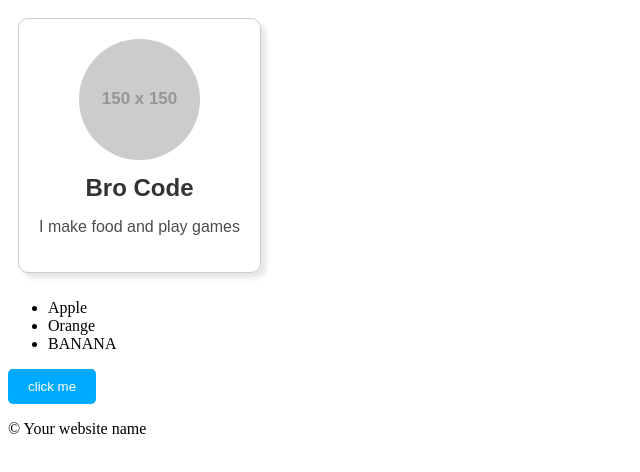
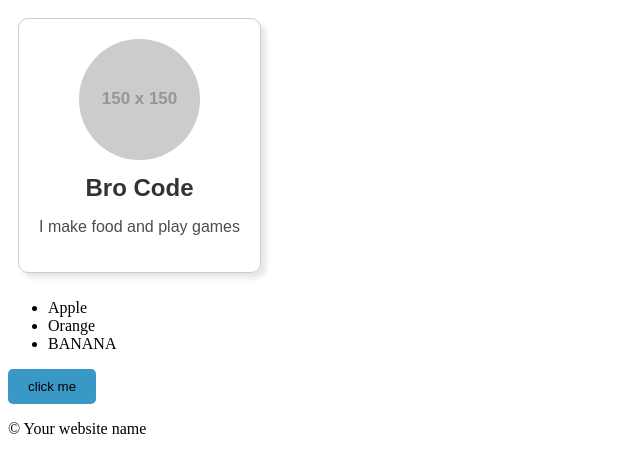
Before and after one commit to abhishek321207/React-practice, a React (Vite) app in the folder my-react-app/: page / in a window 1280 px wide. Shown: the top 472 px of the page, without its empty margins (0-640 px from the left). Built offline with nearby package versions, Linux system fonts and the light colour scheme.

Commit message:
created a simple button

```diff
--- a/my-react-app/src/App.jsx
+++ b/my-react-app/src/App.jsx
@@ -1,5 +1,5 @@
 import React from "react";
-import Button from "./Button/Button.jsx";
+import Button from "./Button.jsx";
 import Card from "./Card.jsx";
 import Food from "./Food.jsx";
 import Footer from "./Footer.jsx";
--- /dev/null
+++ b/my-react-app/src/Button.jsx
@@ -0,0 +1,17 @@
+
+
+function Button(){
+
+
+    const styles ={
+        backgroundColor: "#3a98c7",
+        color: "black",
+        padding: "10px 20px",
+        borderRadius: "5px",
+        border: "none",
+        cursor: "pointer",
+    }
+
+    return(<button style={styles}>click me</button>);
+}
+export default Button
--- a/my-react-app/src/Button/Button.jsx
+++ /dev/null
@@ -1,7 +0,0 @@
-import styles from './Button.module.css'
-
-function Button(){
-
-    return(<button className={styles.button}>click me</button>);
-}
-export default Button
```
